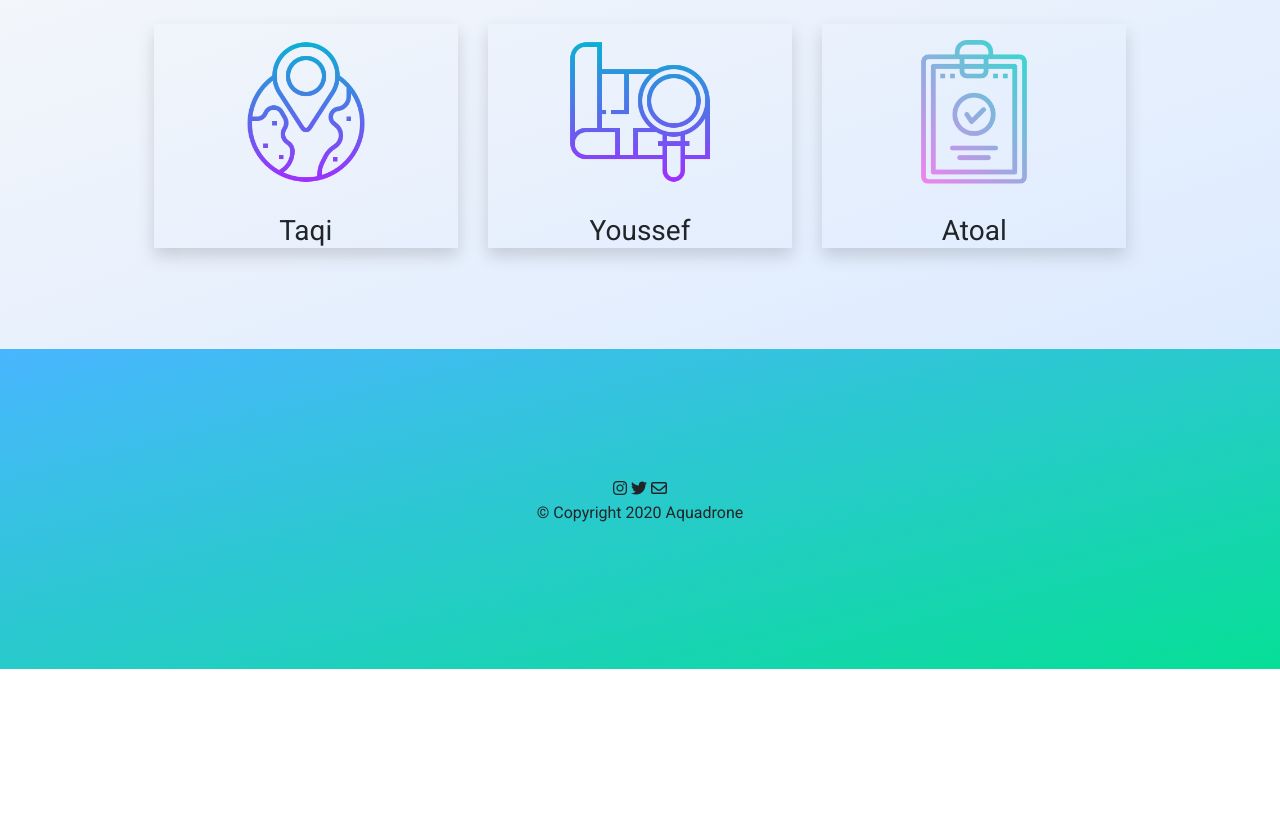
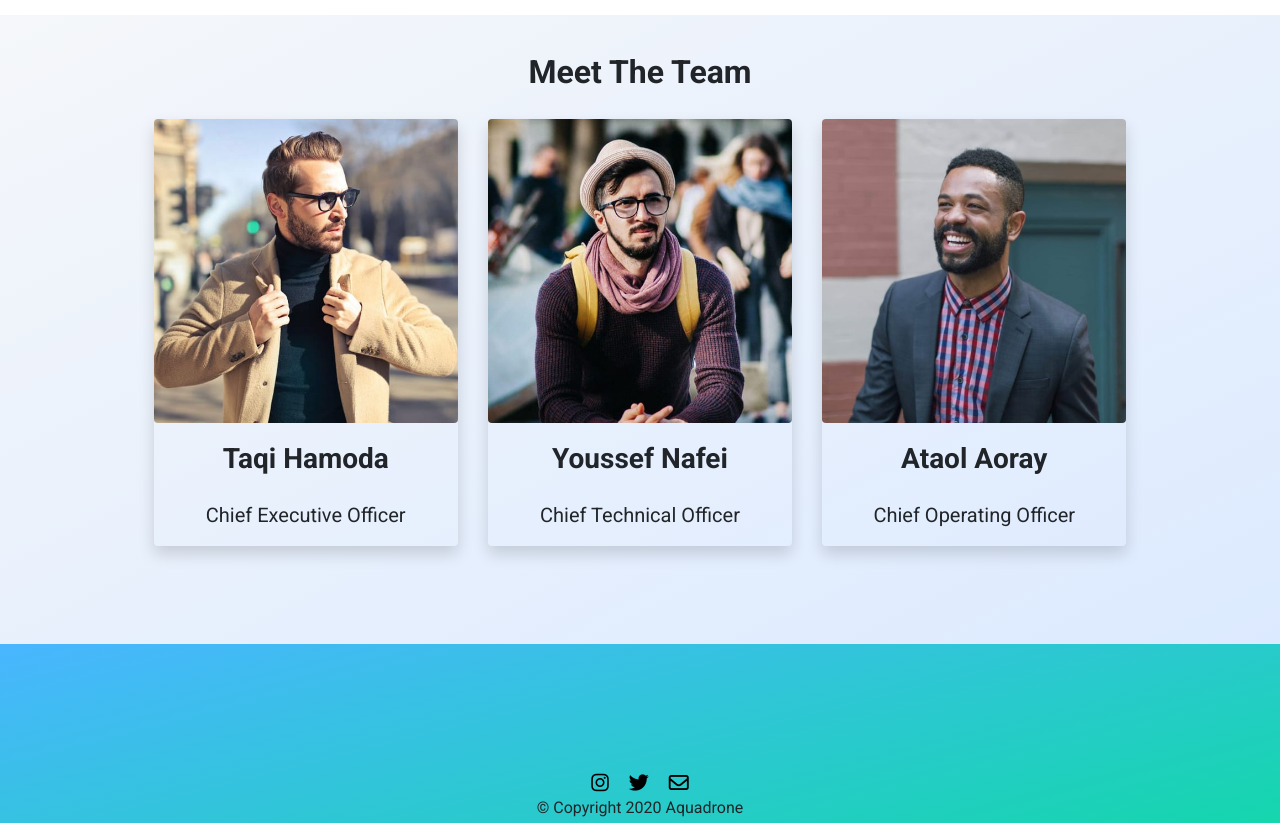
Before and after one commit to YoussefNaf/AQD_Website, a plain HTML site: page Aquadrone/about.html in a window 1280 px wide. Shown: the part 907-1730 px from the top of the page. Before the commit the page ends 1576 px from the top, so only its background shows below. Drawn offline with nearby package versions, Linux system fonts and the light colour scheme.

Commit message:
Add files via upload

```diff
--- a/Aquadrone/about.html
+++ b/Aquadrone/about.html
@@ -72,10 +72,10 @@
 
                 <div class="col-md-6">
                     <h2 class="main-title">We Are An Underwater Exploration Company</h2>
-                    <p>
+                    <p class="how-text">
                         From the depths of the Atlantic to your local pond, we pride ourselves as to having found an autonomous solution to underwater exploration. Our goal is to follow the UN in its initiative to map the entire SeaBed by 2030... or maybe even sooner!
                     </p>
-                    <p>
+                    <p class="how-text">
                         From our custom AI, navigation, and mapping technologies; we have found a way to map any body of water using minimal man power. This means that you do not have to go through the enduring process of deploying, controlling, and handling any sort of machinery.
                     </p>
 
@@ -91,35 +91,38 @@
         <h2>Meet The Team</h2>
         <div class="row how-row">
           <div class="col-md">
-            <div class="shadow">
+            <div class="shadow rounded">
               <img
-                src="images/home/trip.png"
-                class="img-fluid rounded how-img"
+                src="images/home/team-1.jpg"
+                class="img-fluid rounded"
                 alt="trip"
               />
-              <h3 class="card-title">Taqi</h3>
+              <h3 class="name-tag">Taqi Hamoda</h3>
+              <h5 class="chief-tag">Chief Executive Officer</h5>
             </div>
           </div>
 
           <div class="col-md">
-            <div class="shadow">
+            <div class="shadow rounded">
               <img
-                src="images/home/find.png"
-                class="img-fluid rounded how-img"
+                src="images/home/team-3.jpg"
+                class="img-fluid rounded"
                 alt="find"
               />
-              <h3 class="card-title">Youssef</h3>
+              <h3 class="name-tag">Youssef Nafei</h3>
+              <h5 class="chief-tag">Chief Technical Officer</h5>
             </div>
           </div>
 
           <div class="col-md">
-            <div class="shadow">
+            <div class="shadow rounded">
               <img
-                src="images/home/clipboard.png"
-                class="img-fluid rounded how-img"
+                src="images/home/team-4.jpg"
+                class="img-fluid rounded"
                 alt="clipboard"
               />
-              <h3 class="card-title">Atoal</h3>
+              <h3 class="name-tag">Ataol Aoray</h3>
+              <h5 class="chief-tag">Chief Operating Officer</h5>
             </div>
           </div>
         </div>
@@ -129,9 +132,9 @@
     <!-- Footer -->
 
     <footer id="footer">
-      <i class="social-icon fa fa-instagram" aria-hidden="true"></i>
-      <i class="social-icon fa fa-twitter" aria-hidden="true"></i>
-      <i class="social-icon fa fa-envelope-o" aria-hidden="true"></i>
+      <a href="https://www.instagram.com"><i class="social-icon fa fa-instagram fa-lg" aria-hidden="true"></i></a>
+      <a href=""><i class="social-icon fa fa-twitter fa-lg" aria-hidden="true"></i></a>
+      <a href=""><i class="social-icon fa fa-envelope-o fa-lg" aria-hidden="true"></i></a>
       <p>© Copyright 2020 Aquadrone</p>
     </footer>
 
--- a/Aquadrone/css/styles.css
+++ b/Aquadrone/css/styles.css
@@ -7,6 +7,15 @@
 
 body {
     font-family: 'Roboto', 'sans-serif';
+}
+
+a {
+    color: black;
+}
+
+/* DONT do this to h3 (used for names in MTT) */
+h1, h2, h4 {
+    font-weight: 700;
 }
 
 
@@ -117,6 +126,10 @@ h1 {
     padding: 10%;
 }
 
+.fa {
+    padding: 0.5rem;
+}
+
 
 /* ********************************************* */
 
@@ -143,6 +156,17 @@ h1 {
 }
 
 
+.name-tag{
+    padding-top: 1.2rem;
+    padding-bottom: 1.2rem;
+    font-weight: 700;
+}
+
+.chief-tag {
+    padding-bottom: 1.2rem;
+}
+
+
 /* ********************************************* */
 
 /* Services page (reuses some of the above) */
```
Also changed, not shown: Aquadrone/contact.html (+3 -3 lines), Aquadrone/index.html (+6 -6 lines), Aquadrone/services.html (+3 -3 lines), Aquadrone/images/home/3-2.png (added), Aquadrone/images/home/team-1.jpg (added), Aquadrone/images/home/team-3.jpg (added), Aquadrone/images/home/team-4.jpg (added).
